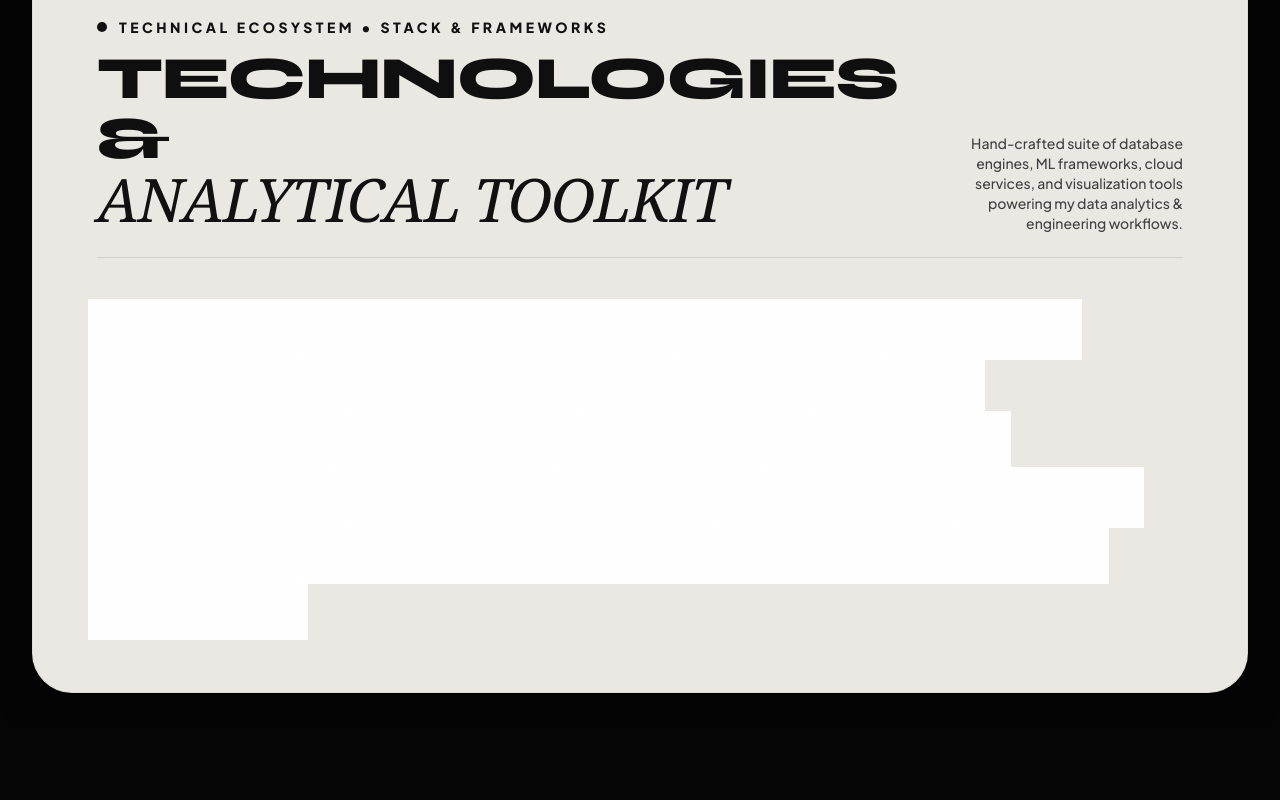
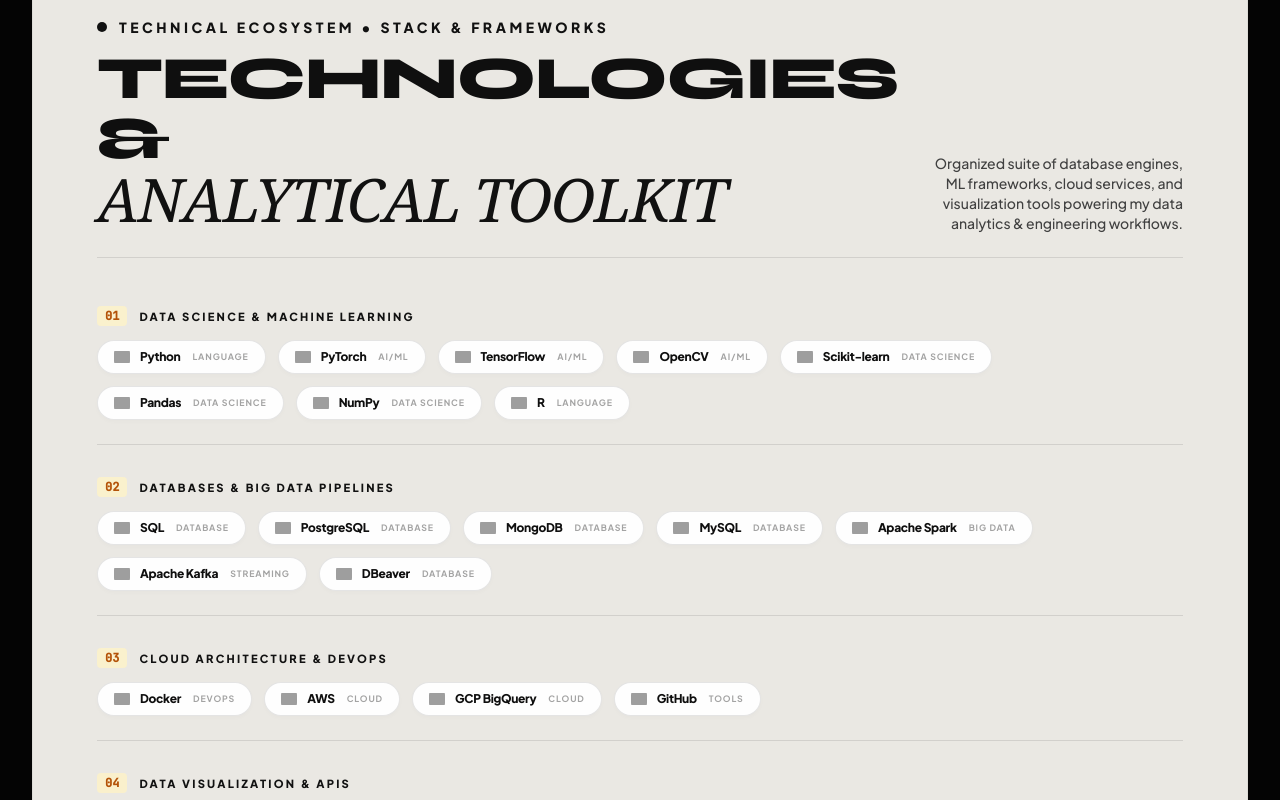
Before and after one commit to surajg2/suraj-portfolio, a React (Vite) app: page / in a window 1280 px wide. Shown: the part 1780-2580 px from the top of the page. Built offline with nearby package versions, Linux system fonts and the light colour scheme; grey boxes are pictures that could not be loaded.

Commit message:
Organize tech stack into 4 structured editorial rows to eliminate clutter while preserving reference pill badge format

```diff
--- a/src/components/CoreStackSection.tsx
+++ b/src/components/CoreStackSection.tsx
@@ -3,6 +3,29 @@
 
 export const CoreStackSection: React.FC = () => {
   const { coreStack } = PORTFOLIO_DATA;
+
+  const rows = [
+    {
+      num: "01",
+      title: "DATA SCIENCE & MACHINE LEARNING",
+      items: coreStack.filter(t => ["Python", "PyTorch", "TensorFlow", "Scikit-learn", "Pandas", "NumPy", "OpenCV", "R"].includes(t.name))
+    },
+    {
+      num: "02",
+      title: "DATABASES & BIG DATA PIPELINES",
+      items: coreStack.filter(t => ["SQL", "PostgreSQL", "MongoDB", "MySQL", "Apache Spark", "Apache Kafka", "DBeaver"].includes(t.name))
+    },
+    {
+      num: "03",
+      title: "CLOUD ARCHITECTURE & DEVOPS",
+      items: coreStack.filter(t => ["AWS", "GCP BigQuery", "Docker", "GitHub"].includes(t.name))
+    },
+    {
+      num: "04",
+      title: "DATA VISUALIZATION & APIS",
+      items: coreStack.filter(t => ["Streamlit", "Power BI", "Tableau", "FastAPI", "Jupyter"].includes(t.name))
+    }
+  ];
 
   return (
     <section id="stack" className="relative w-full py-8 px-3 sm:px-6 md:px-8">
@@ -24,36 +47,50 @@
             </h2>
           </div>
           <p className="max-w-md text-xs sm:text-sm text-neutral-700 font-medium leading-relaxed font-sans md:text-right">
-            Hand-crafted suite of database engines, ML frameworks, cloud services, and visualization tools powering my data analytics &amp; engineering workflows.
+            Organized suite of database engines, ML frameworks, cloud services, and visualization tools powering my data analytics &amp; engineering workflows.
           </p>
         </div>
 
-        {/* Reference-Styled Fluid Pill Cluster Layout */}
-        <div className="flex flex-wrap gap-2.5 sm:gap-3.5 pt-2 justify-start items-center">
-          {coreStack.map((tech) => (
+        {/* Structured Editorial Rows (Clean & Non-Cluttered) */}
+        <div className="flex flex-col gap-8 pt-2">
+          {rows.map((row) => (
+            <div key={row.num} className="flex flex-col gap-3.5 border-b border-black/10 pb-6 last:border-0 last:pb-0">
+
+              {/* Row Category Title */}
+              <div className="flex items-center gap-3">
+                <span className="text-xs font-black text-amber-700 bg-amber-100/80 px-2 py-0.5 rounded font-mono">
+                  {row.num}
+                </span>
+                <span className="text-[0.7rem] font-extrabold tracking-[0.2em] text-[#111111] uppercase font-sans">
+                  {row.title}
+                </span>
+              </div>
+
+              {/* Clean Pill Badges Row */}
+              <div className="flex flex-wrap gap-2.5 sm:gap-3 items-center">
+                {row.items.map((tech) => (
                   <div
                     key={tech.name}
-              className="bg-white/95 backdrop-blur-sm border border-black/10 px-4 sm:px-5 py-2 sm:py-2.5 rounded-full flex items-center gap-2.5 sm:gap-3 shadow-[0_2px_6px_rgba(0,0,0,0.03)] hover:shadow-md hover:border-black/30 hover:-translate-y-0.5 transition-all duration-300 group cursor-default"
+                    className="bg-white/95 backdrop-blur-sm border border-black/10 px-4 py-2 rounded-full flex items-center gap-2.5 shadow-[0_2px_4px_rgba(0,0,0,0.02)] hover:shadow-md hover:border-black/30 hover:-translate-y-0.5 transition-all duration-300 group cursor-default"
                   >
-              {/* Left Brand Icon */}
                     <img
                       src={tech.icon}
                       alt={tech.name}
-                className="w-4 h-4 sm:w-5 sm:h-5 object-contain rounded shrink-0 transition-transform duration-300 group-hover:scale-110"
+                      className="w-4 h-4 object-contain rounded shrink-0 transition-transform duration-300 group-hover:scale-110"
                       onError={(e) => {
                         (e.target as HTMLElement).style.display = 'none';
                       }}
                     />
-
-              {/* Bold Technology Title */}
-              <span className="text-xs sm:text-sm font-extrabold text-[#0f0f0f] font-sans tracking-tight group-hover:text-black">
+                    <span className="text-xs font-extrabold text-[#0f0f0f] font-sans tracking-tight group-hover:text-black">
                       {tech.name}
                     </span>
-
-              {/* Right Category Label (Matching Reference Screenshot) */}
-              <span className="text-[0.55rem] sm:text-[0.6rem] font-bold uppercase tracking-widest text-neutral-400 font-sans ml-0.5 group-hover:text-neutral-600 transition-colors">
+                    <span className="text-[0.55rem] font-bold uppercase tracking-widest text-neutral-400 font-sans ml-0.5 group-hover:text-neutral-600 transition-colors">
                       {tech.category}
                     </span>
+                  </div>
+                ))}
+              </div>
+
             </div>
           ))}
         </div>
```
Lines whose indentation alone changed are shown as unchanged.
